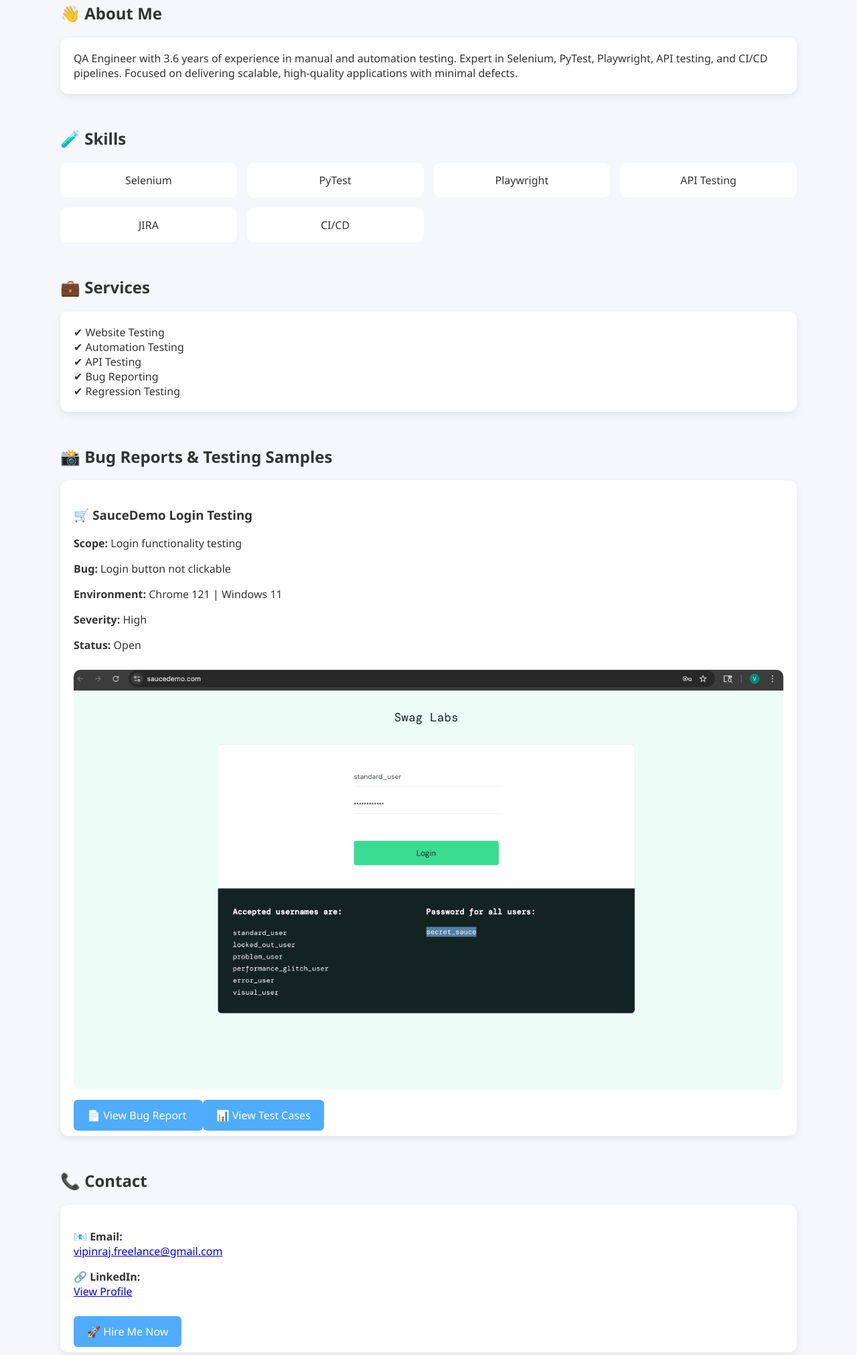
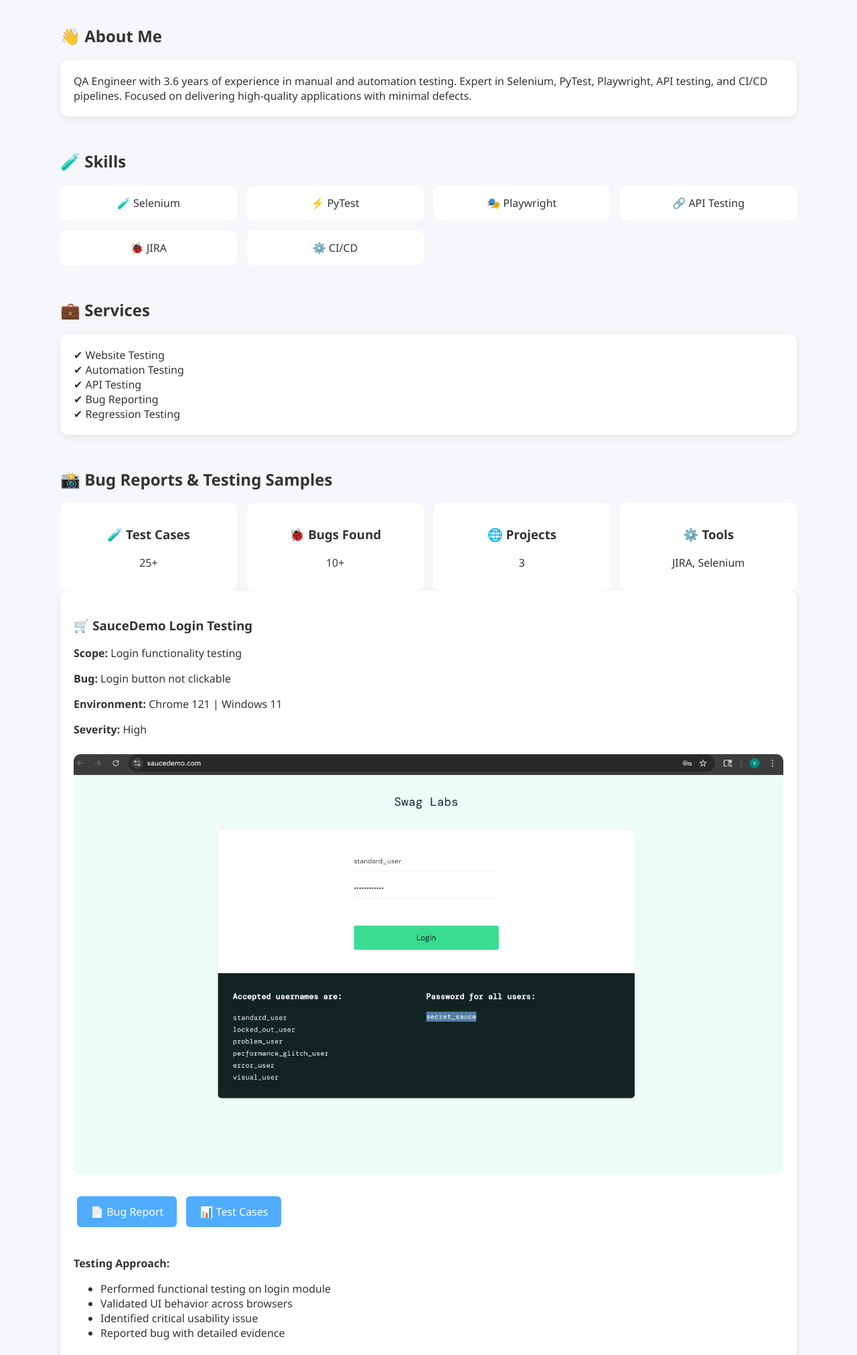
Before and after one commit to Vipinqa/vipinraj.github.io, a plain HTML site: page index.html in a window 1280 px wide. Shown: the part 397-2420 px from the top of the page at 67% size. Drawn offline with Linux system fonts and the light colour scheme.

Commit message:
added few code inside the html file

```diff
--- a/index.html
+++ b/index.html
@@ -23,7 +23,6 @@
     font-family: 'Segoe UI', sans-serif;
     background: var(--bg);
     color: var(--text);
-    scroll-behavior: smooth;
 }
 
 /* NAVBAR */
@@ -61,6 +60,12 @@
     color: white;
     text-decoration: none;
     border-radius: 6px;
+    margin: 5px;
+    display: inline-block;
+}
+
+.button:hover {
+    background: #007bff;
 }
 
 /* CONTAINER */
@@ -72,6 +77,7 @@
 
 .section { margin-bottom: 50px; }
 
+/* CARD */
 .card {
     background: var(--card);
     padding: 20px;
@@ -79,10 +85,20 @@
     box-shadow: 0 4px 12px rgba(0,0,0,0.08);
     margin-bottom: 20px;
     transition: 0.3s;
+    opacity: 0;
+    transform: translateY(20px);
+    animation: fadeUp 0.8s ease forwards;
 }
 
 .card:hover {
-    transform: scale(1.02);
+    transform: scale(1.03);
+}
+
+@keyframes fadeUp {
+    to {
+        opacity: 1;
+        transform: translateY(0);
+    }
 }
 
 /* SKILLS */
@@ -99,16 +115,11 @@
     border-radius: 10px;
 }
 
-/* SCREENSHOTS */
-.gallery {
-    display: grid;
-    grid-template-columns: repeat(auto-fit, minmax(250px, 1fr));
-    gap: 15px;
-}
-
-.gallery img {
+/* IMAGE */
+.project-img {
     width: 100%;
     border-radius: 10px;
+    margin-top: 10px;
 }
 
 /* FOOTER */
@@ -151,27 +162,30 @@
 
 <div class="container">
 
+<!-- ABOUT -->
 <section id="about" class="section">
 <h2>👋 About Me</h2>
 <div class="card">
 QA Engineer with 3.6 years of experience in manual and automation testing.
 Expert in Selenium, PyTest, Playwright, API testing, and CI/CD pipelines.
-Focused on delivering scalable, high-quality applications with minimal defects.
+Focused on delivering high-quality applications with minimal defects.
 </div>
 </section>
 
+<!-- SKILLS -->
 <section id="skills" class="section">
 <h2>🧪 Skills</h2>
 <div class="skills">
-<div class="skill-box">Selenium</div>
-<div class="skill-box">PyTest</div>
-<div class="skill-box">Playwright</div>
-<div class="skill-box">API Testing</div>
-<div class="skill-box">JIRA</div>
-<div class="skill-box">CI/CD</div>
+<div class="skill-box">🧪 Selenium</div>
+<div class="skill-box">⚡ PyTest</div>
+<div class="skill-box">🎭 Playwright</div>
+<div class="skill-box">🔗 API Testing</div>
+<div class="skill-box">🐞 JIRA</div>
+<div class="skill-box">⚙️ CI/CD</div>
 </div>
 </section>
 
+<!-- SERVICES -->
 <section id="services" class="section">
 <h2>💼 Services</h2>
 <div class="card">
@@ -183,9 +197,19 @@
 </div>
 </section>
 
+<!-- PROJECTS -->
 <section id="projects" class="section">
 <h2>📸 Bug Reports & Testing Samples</h2>
 
+<!-- SUMMARY -->
+<div class="skills">
+<div class="skill-box"><h3>🧪 Test Cases</h3><p>25+</p></div>
+<div class="skill-box"><h3>🐞 Bugs Found</h3><p>10+</p></div>
+<div class="skill-box"><h3>🌐 Projects</h3><p>3</p></div>
+<div class="skill-box"><h3>⚙️ Tools</h3><p>JIRA, Selenium</p></div>
+</div>
+
+<!-- PROJECT 1 -->
 <div class="card">
 
 <h3>🛒 SauceDemo Login Testing</h3>
@@ -194,52 +218,65 @@
 <p><strong>Bug:</strong> Login button not clickable</p>
 <p><strong>Environment:</strong> Chrome 121 | Windows 11</p>
 <p><strong>Severity:</strong> High</p>
-<p><strong>Status:</strong> Open</p>
 
-<img src="https://raw.githubusercontent.com/Vipinqa/vipinraj.github.io/main/Login_Button_Issue.png"
-alt="Login Bug Screenshot"
-style="width:100%; border-radius:10px; margin-top:10px;">
+<img src="https://raw.githubusercontent.com/Vipinqa/vipinraj.github.io/main/Login_Button_Issue.png" class="project-img">
 
 <br><br>
 
-<a class="button"
-href="https://raw.githubusercontent.com/Vipinqa/vipinraj.github.io/main/Sample_Bug_Report_Web_Application.docx"
-target="_blank">
-📄 View Bug Report
+<a class="button" href="https://raw.githubusercontent.com/Vipinqa/vipinraj.github.io/main/Sample_Bug_Report_Web_Application.docx" target="_blank">
+📄 Bug Report
 </a>
 
-<a class="button"
-href="https://raw.githubusercontent.com/Vipinqa/vipinraj.github.io/main/Login_Test_Cases_Web_Application.xlsx"
-target="_blank">
-📊 View Test Cases
+<a class="button" href="https://raw.githubusercontent.com/Vipinqa/vipinraj.github.io/main/Login_Test_Cases_Web_Application.xlsx" target="_blank">
+📊 Test Cases
 </a>
 
+<br><br>
+
+<p><strong>Testing Approach:</strong></p>
+<ul>
+<li>Performed functional testing on login module</li>
+<li>Validated UI behavior across browsers</li>
+<li>Identified critical usability issue</li>
+<li>Reported bug with detailed evidence</li>
+</ul>
+
+</div>
+
+</section>
+
+<!-- WHY CHOOSE ME -->
+<section class="section">
+<h2>⭐ Why Choose Me</h2>
+<div class="card">
+✔ 3.6+ years QA experience <br><br>
+✔ Strong bug detection skills <br><br>
+✔ Clear and detailed reporting <br><br>
+✔ Fast delivery & communication
 </div>
 </section>
 
+<!-- CTA -->
+<section class="section">
+<div class="card" style="text-align:center;">
+<h2>🚀 Need Website Testing?</h2>
+<p>I can help you find bugs and improve your product quality.</p>
+<br>
+<a class="button" href="mailto:vipinraj.freelance@gmail.com">
+📩 Hire Me Now
+</a>
+</div>
+</section>
+
+<!-- CONTACT -->
 <section id="contact" class="section">
 <h2>📞 Contact</h2>
+<div class="card">
+<p><strong>Email:</strong><br>
+<a href="mailto:vipinraj.freelance@gmail.com">vipinraj.freelance@gmail.com</a></p>
 
-<div class="card">
-
-<p><strong>📧 Email:</strong><br>
-<a href="mailto:vipinraj.freelance@gmail.com">
-vipinraj.freelance@gmail.com
-</a>
-</p>
-
-<p><strong>🔗 LinkedIn:</strong><br>
-<a href="https://www.linkedin.com/in/vipinraj/" target="_blank">
-View Profile
-</a>
-</p>
-
-<br>
-
-<a class="button" href="mailto:vipinraj.freelance@gmail.com">
-🚀 Hire Me Now
-</a>
-
+<p><strong>LinkedIn:</strong><br>
+<a href="https://www.linkedin.com/in/vipinraj/" target="_blank">View Profile</a></p>
 </div>
 </section>
 
```
